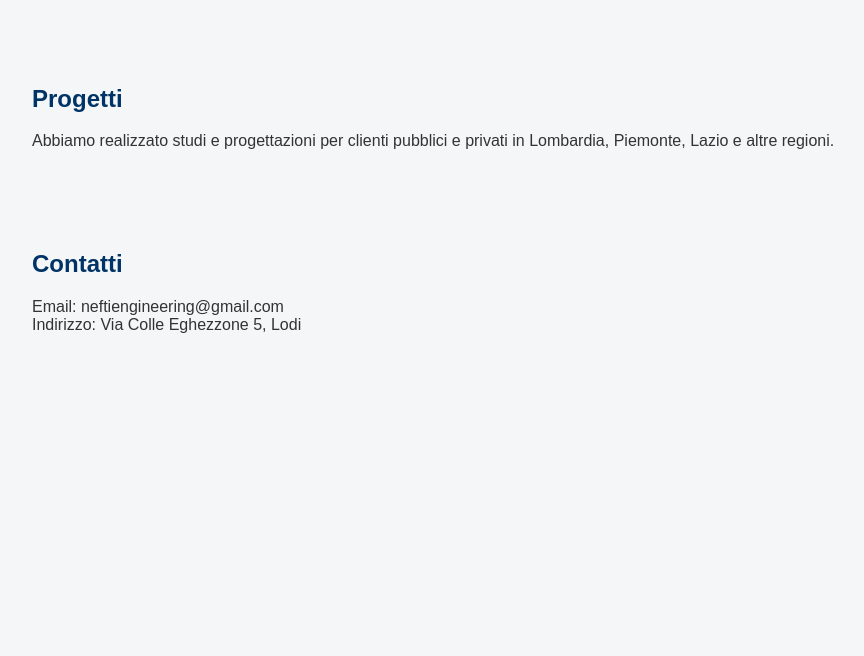
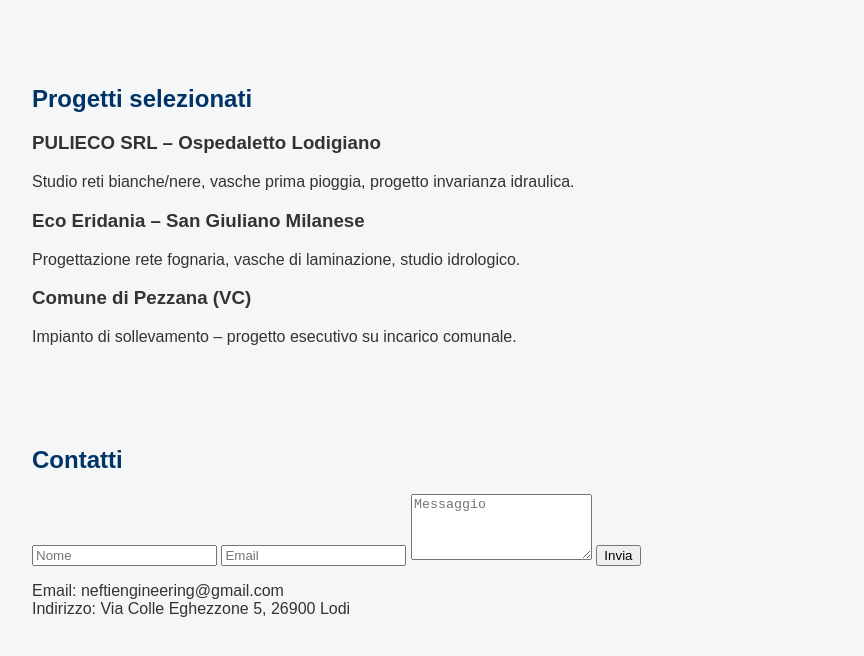
Before and after one commit to Neftiblue/portfolio, a plain HTML site: page index.html in a window 1280 px wide. Shown: the part 871-1527 px from the top of the page, without its empty margins (128-992 px from the left). Before the commit the page ends 1253 px from the top, so only its background shows below. Drawn offline with Linux system fonts and the light colour scheme.

Commit message:
Add files via upload

```diff
--- a/index.html
+++ b/index.html
@@ -46,14 +46,32 @@
     <img src="img/homepage.png" alt="Servizi Nefti Blue" class="service-img" />
   </section>
 
-  <section id="progetti">
-    <h2>Progetti</h2>
-    <p>Abbiamo realizzato studi e progettazioni per clienti pubblici e privati in Lombardia, Piemonte, Lazio e altre regioni.</p>
+    <section id="progetti">
+    <h2>Progetti selezionati</h2>
+    <div class="grid">
+      <div class="project-card">
+        <h3>PULIECO SRL – Ospedaletto Lodigiano</h3>
+        <p>Studio reti bianche/nere, vasche prima pioggia, progetto invarianza idraulica.</p>
+      </div>
+      <div class="project-card">
+        <h3>Eco Eridania – San Giuliano Milanese</h3>
+        <p>Progettazione rete fognaria, vasche di laminazione, studio idrologico.</p>
+      </div>
+      <div class="project-card">
+        <h3>Comune di Pezzana (VC)</h3>
+        <p>Impianto di sollevamento – progetto esecutivo su incarico comunale.</p>
+      </div>
+    </div>
   </section>
+
 
   <section id="contatti">
     <h2>Contatti</h2>
-    <p>Email: neftiengineering@gmail.com<br>Indirizzo: Via Colle Eghezzone 5, Lodi</p>
+    <form class="contact-form">
+      <input type="text" placeholder="Nome">
+      <input type="email" placeholder="Email">
+      <textarea rows="4" placeholder="Messaggio"></textarea>
+      <button type="submit">Invia</button>
+    </form>
+    <p>Email: neftiengineering@gmail.com<br>Indirizzo: Via Colle Eghezzone 5, 26900 Lodi</p>
   </section>
-</body>
-</html>
```
Also changed, not shown: 1 other file.
